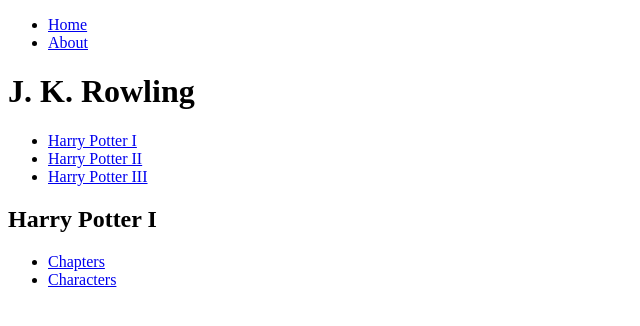
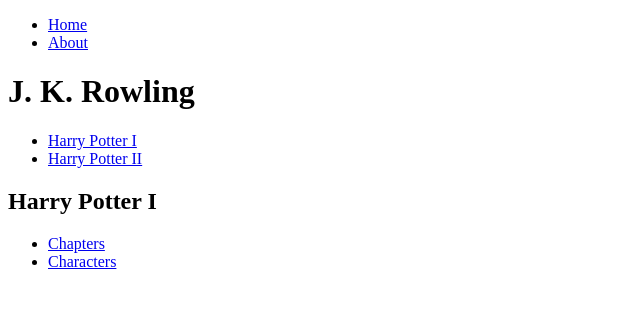
Before and after one commit to jasongoose/react-master-class, a React (Vite) app: page /author/J._K._Rowling/Harry_Potter_I in a window 1280 px wide. Shown: the top 326 px of the page, without its empty margins (0-640 px from the left). Built offline with nearby package versions, Linux system fonts and the light colour scheme.

Commit message:
사용하지 않는 mock data 수정

```diff
--- a/src/constants/mock-data.ts
+++ b/src/constants/mock-data.ts
@@ -52,12 +52,6 @@
           'Bad Guy B',
         ],
       },
-      {
-        id: "Harry_Potter_III",
-        name: "Harry Potter III",
-        chapters: [],
-        characters: [],
-      }
     ],
   },
   {
```
